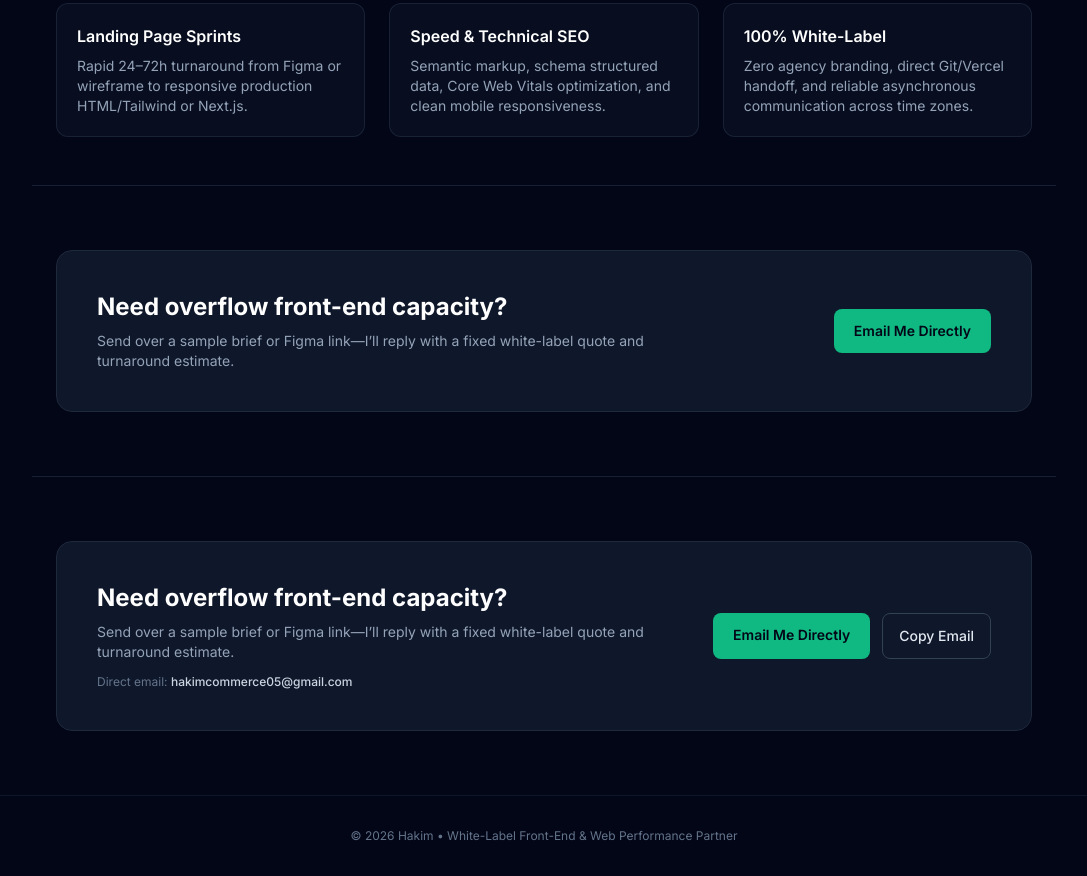
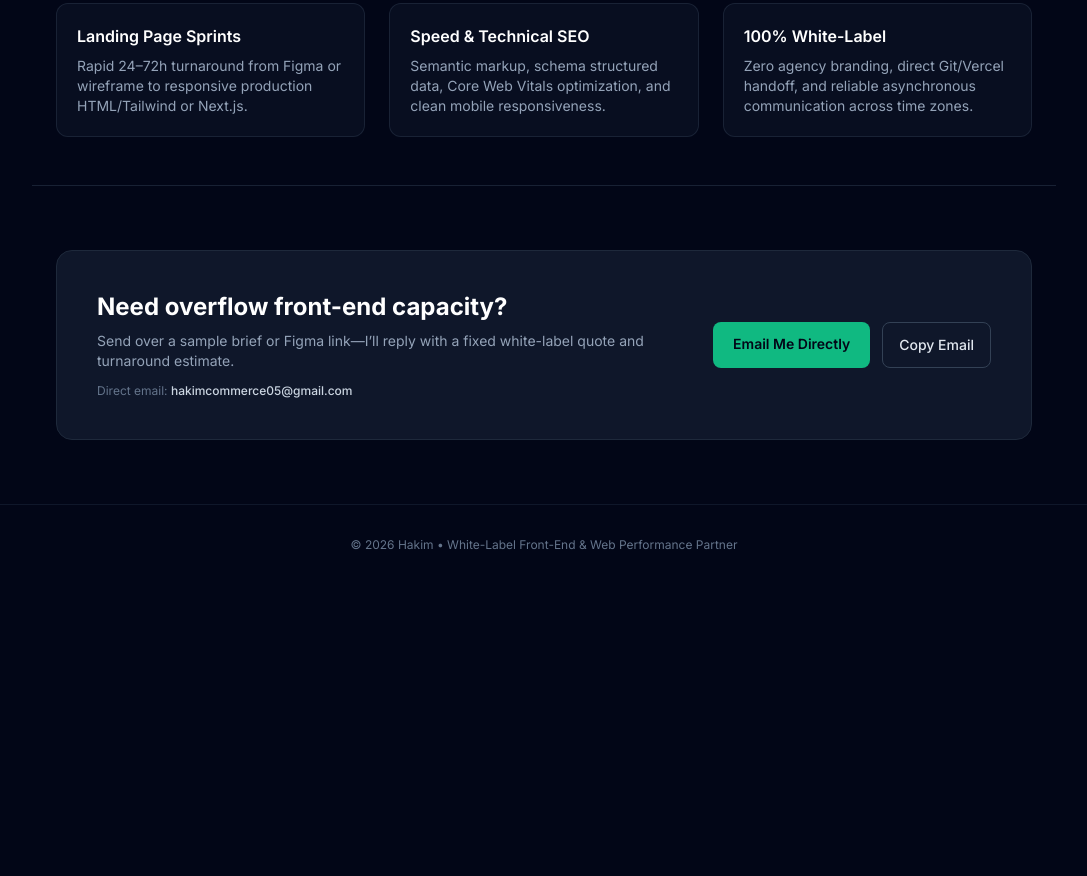
Before and after one commit to bayedrjelhakim2002-boop/hakim-agency-portfolio, a plain HTML site: page index.html in a window 1280 px wide. Shown: the part 1411-2287 px from the top of the page, without its empty margins (96-1183 px from the left). After the commit the page ends 1996 px from the top, so only its background shows below. Drawn offline with nearby package versions, Linux system fonts and the light colour scheme.

Commit message:
Update index.html

```diff
--- a/index.html
+++ b/index.html
@@ -163,23 +163,7 @@
     </div>
   </section>
 
-  <!-- Contact -->
-  <section id="contact" class="max-w-5xl mx-auto px-4 sm:px-6 py-16 border-t border-slate-800/80">
-    <div class="bg-slate-900 border border-slate-800 rounded-2xl p-8 sm:p-10 flex flex-col md:flex-row items-start md:items-center justify-between gap-6">
-      <div class="space-y-2 max-w-xl">
-        <h2 class="text-2xl font-bold text-white">Need overflow front-end capacity?</h2>
-        <p class="text-sm text-slate-400">
-          Send over a sample brief or Figma link—I’ll reply with a fixed white-label quote and turnaround estimate.
-        </p>
-      </div>
-      <div class="flex flex-wrap gap-3">
-        <a href="mailto:bayedrjelhakim2002@gmail.com?subject=White-Label%20Agency%20Inquiry" class="bg-emerald-500 hover:bg-emerald-400 text-slate-950 font-semibold text-sm px-5 py-3 rounded-lg transition">
-          Email Me Directly
-        </a>
-      </div>
-    </div>
-  </section>
-  <!-- Contact -->
+ <!-- Contact -->
   <section id="contact" class="max-w-5xl mx-auto px-4 sm:px-6 py-16 border-t border-slate-800/80">
     <div class="bg-slate-900 border border-slate-800 rounded-2xl p-8 sm:p-10 flex flex-col md:flex-row items-start md:items-center justify-between gap-6">
       <div class="space-y-2 max-w-xl">
```
